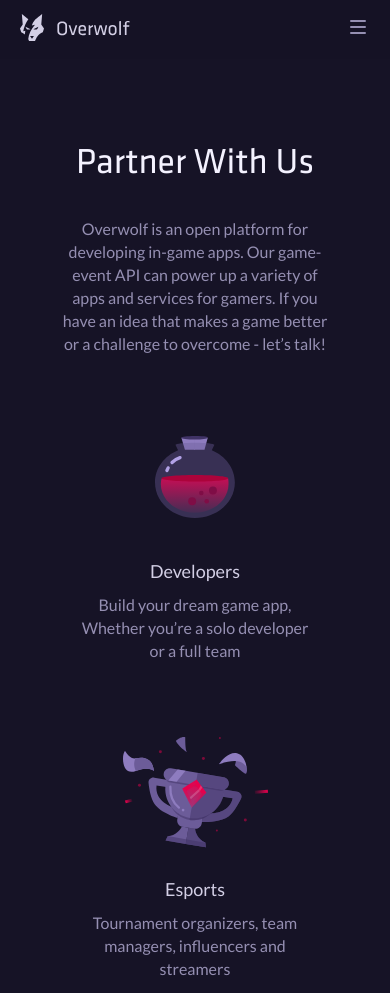
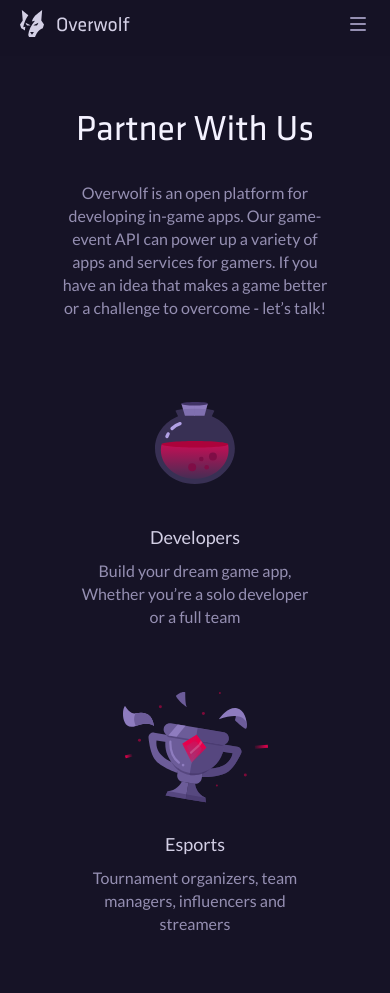
Before and after one commit to earthaddicted/overwolf-pages.github.io, a website: page src/partners_template.html in a window 390 px wide. Shown: the top 993 px of the page. Drawn offline with nearby package versions, Linux system fonts and the light colour scheme; files that its build step writes are made by us from their sources; a script that the page names is missing; files whose address does not match are found by name.

Commit message:
fix header height, on mob logo and hamburger position

```diff
--- a/src/assets/partners.scss
+++ b/src/assets/partners.scss
@@ -7,10 +7,25 @@
     .section:first-of-type .section__wrapper {
         padding-top: 80px;
         padding-bottom: 22px;
+
+        @media only screen and (max-width: 1024px) {
+            padding-top: 50px;
+            padding-bottom: 45px;
+        }
     }
+
 
     .section__wrapper {
         padding: 80px 56px 56px;
+
+        @media only screen and (max-width: 1024px) {
+            padding-top: 60px;
+        }
+
+        @media only screen and (max-width: 600px) {
+            padding-top: 40px;
+            padding-bottom: 65px;
+        }
     }
 
 }
@@ -40,6 +55,14 @@
     max-width: 840px;
     padding: 29px 0 17px;
 
+    @media only screen and (max-width: 1024px) {
+        max-width: 650px;
+    }
+
+    @media only screen and (max-width: 600px) {
+        max-width: 440px;
+    }
+
     &-item {
         display: flex;
         align-items: center;
@@ -62,6 +85,14 @@
     max-width: 654px;
     padding-top: 30px;
     text-align: center;
+
+    @media only screen and (max-width: 1024px) {
+        padding-top: 24px;
+    }
+
+    @media only screen and (max-width: 600px) {
+        padding-top: 27px;
+    }
 }
 
 .contact__email {
@@ -79,8 +110,8 @@
         margin: 33px 20px 13px 36px;
     }
 
-    @media only screen and (max-width: 480px) {
-        margin: 64px 20px 14px 36px;
+    @media only screen and (max-width: 600px) {
+        margin: 80px 20px 8px;
     }
 
     &::before {
@@ -136,6 +167,7 @@
 
     @media only screen and (max-width: 1060px) {
         justify-content: center;
+        padding: 34px 0;
     }
 
     @media only screen and (max-width: 480px) {
@@ -153,11 +185,11 @@
     text-align: center;
 
     @media only screen and (max-width: 1024px) {
-        margin: 29px 20px 32px;
+        margin: 26px 20px 26px;
     }
 
-    @media only screen and (max-width: 480px) {
-        margin: 20px 20px 30px;
+    @media only screen and (max-width: 600px) {
+        margin: 22px 20px 17px;
     }
 
 
--- a/src/scss_components/basic_template/basic_template.scss
+++ b/src/scss_components/basic_template/basic_template.scss
@@ -249,7 +249,7 @@
         .btn__hamburger {
             z-index: 1;
             display: block;
-            margin: 12px 16px;
+            margin: 9px 16px;
             margin-left: auto;
             background: transparent;
             width: 32px;
@@ -320,7 +320,7 @@
             z-index: 1;
 
             > a > svg {
-                margin: 12px 16px;
+                margin: 8px 16px 13px;
             }
         }
 
@@ -561,6 +561,10 @@
             @media only screen and (max-width: 1024px) {
                 grid-gap: 32px 23px;
             }
+
+            @media only screen and (max-width: 600px) {
+                grid-gap: 21px 23px;
+            }
         }
     }
 }
@@ -645,6 +649,12 @@
     .footer__wrapper {
          h5 {
             margin-bottom: 20px;
+        }
+
+        > ul {
+            @media only screen and (max-width: 1024px) {
+                grid-gap: 28px 22px;
+            }
         }
 
         >ul>li a {
```
Also changed, not shown: dist/css/app.css, dist/css/partners.css.
